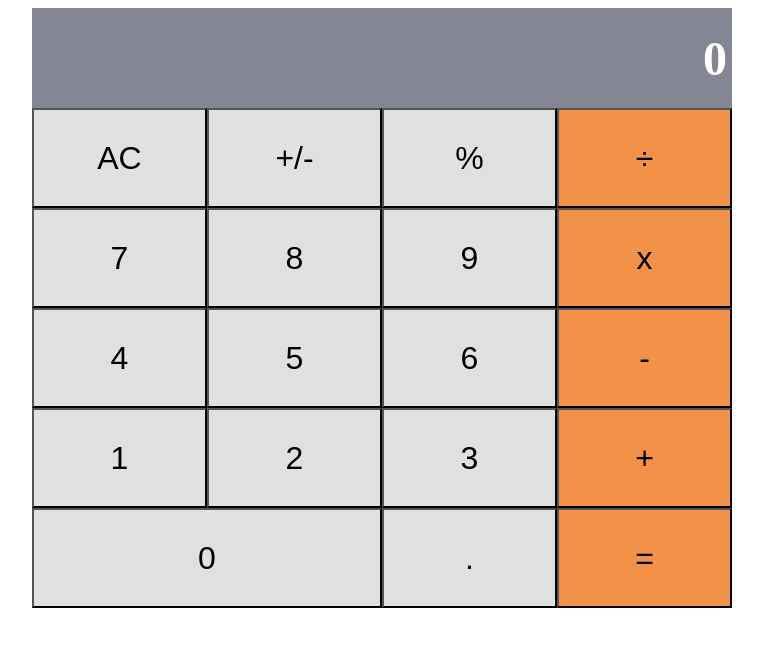
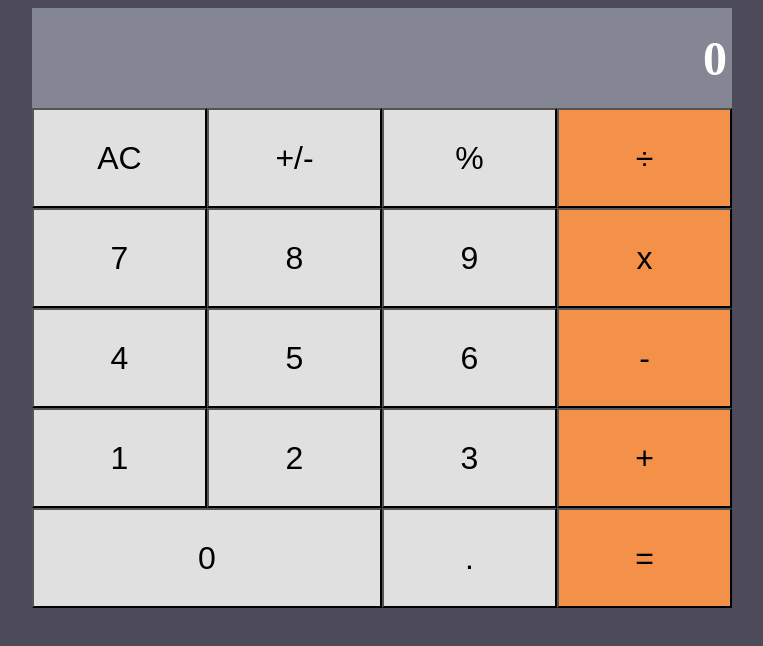
Before and after one commit to Salvador-ON/React-Calculator, a React (Create React App) app: page / in a window 1280 px wide. Shown: the top 646 px of the page, without its empty margins (258-1021 px from the left). Built offline with nearby package versions, Linux system fonts and the light colour scheme.

Commit message:
fix index

```diff
--- a/public/index.html
+++ b/public/index.html
@@ -23,7 +23,7 @@
       work correctly both with client-side routing and a non-root public URL.
       Learn how to configure a non-root public URL by running `npm run build`.
     -->
-    <title>React App</title>
+    <title>Calculator</title>
   </head>
   <body>
     <noscript>You need to enable JavaScript to run this app.</noscript>
--- a/src/index.css
+++ b/src/index.css
@@ -1,3 +1,7 @@
+html {
+  background-color: #4d4a5a;
+}
+
 .Frame {
   width: 700px;
   min-height: 400px;
--- a/src/index.scss
+++ b/src/index.scss
@@ -1,3 +1,7 @@
+html {
+  background-color: #4d4a5a;
+}
+
 .Frame {
   width: 700px;
   min-height: 400px;
```
Also changed, not shown: 2 other files (tests, documents, lock files or other folders).
